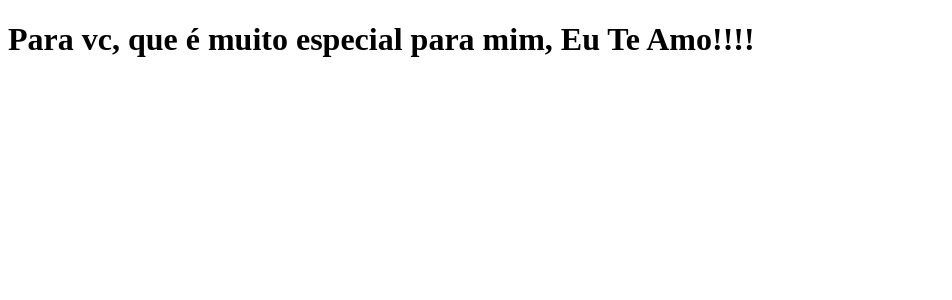
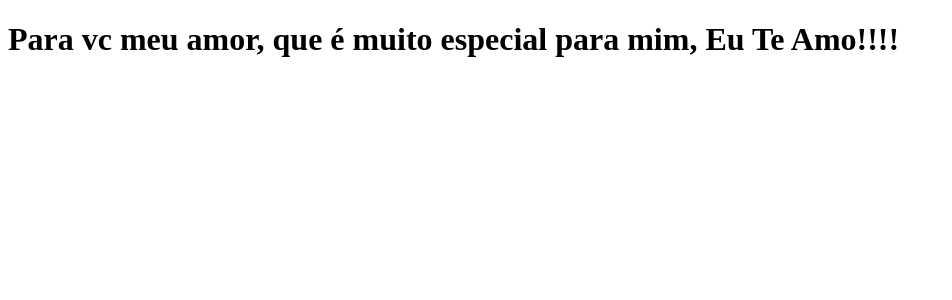
Before and after one commit to elizabethesantos/clone-tabnews, a Next.js app: page / in a window 1280 px wide. Shown: the top 300 px of the page, without its empty margins (0-952 px from the left). Built offline with nearby package versions, Linux system fonts and the light colour scheme.

Commit message:
modifica a frase

```diff
--- a/pages/index.js
+++ b/pages/index.js
@@ -1,5 +1,5 @@
 function Home() {
-    return <h1>Para vc, que é muito especial para mim, Eu Te Amo!!!!</h1>
+    return <h1>Para vc meu amor, que é muito especial para mim, Eu Te Amo!!!!</h1>
 }
 
 export default Home;
```
